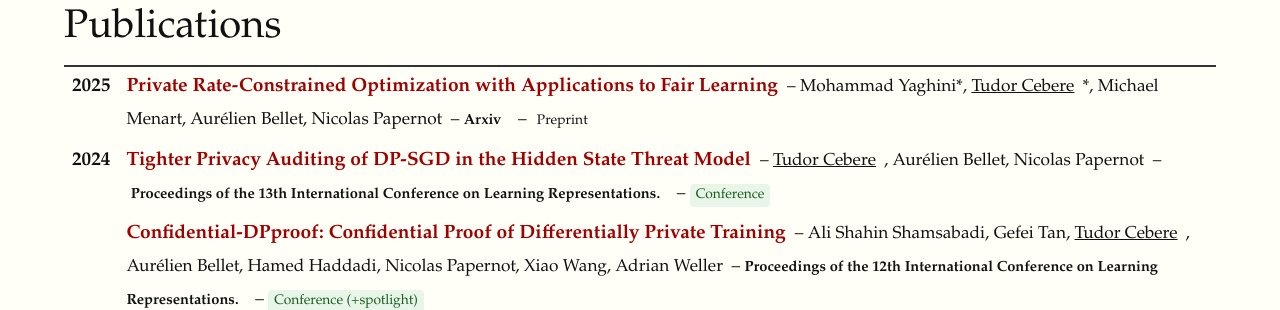
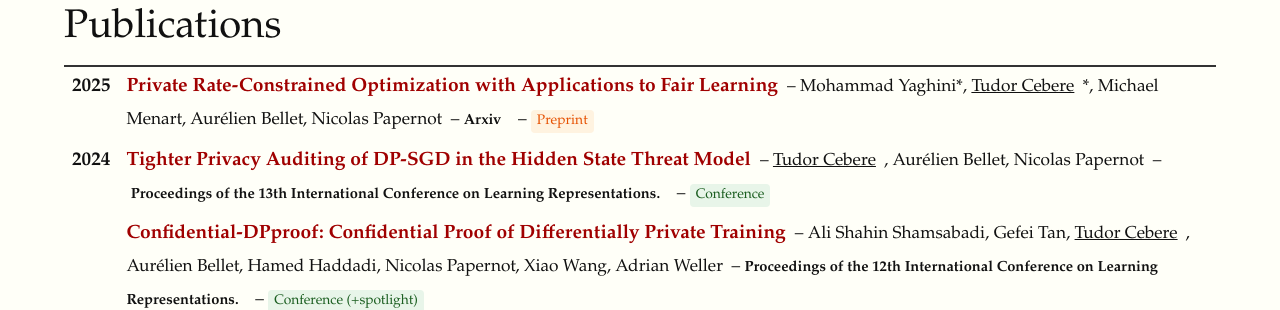
Before and after one commit to tudorcebere/tudorcebere.github.io, a Jekyll site: the page built from index.html, in a window 1280 px wide. Shown: the part 698-1008 px from the top of the page. Built offline with Jekyll 4.4.1, drawn with Linux system fonts in a browser that asks for light colours; some web fonts are replaced.

Commit message:
Site updated at 2025-06-18 12:03:04 UTC

```diff
--- a/css/tufte.scss
+++ b/css/tufte.scss
@@ -614,6 +614,11 @@ hr.slender {
   color: #4a148c;
 }
 
+.pub-tag.preprint {
+  background-color: #fff3e0;
+  color: #e65100;
+}
+
 /* Venue styling */
 .venue {
   font-size: 0.85em;
```
Also changed, not shown: 3 other files.
